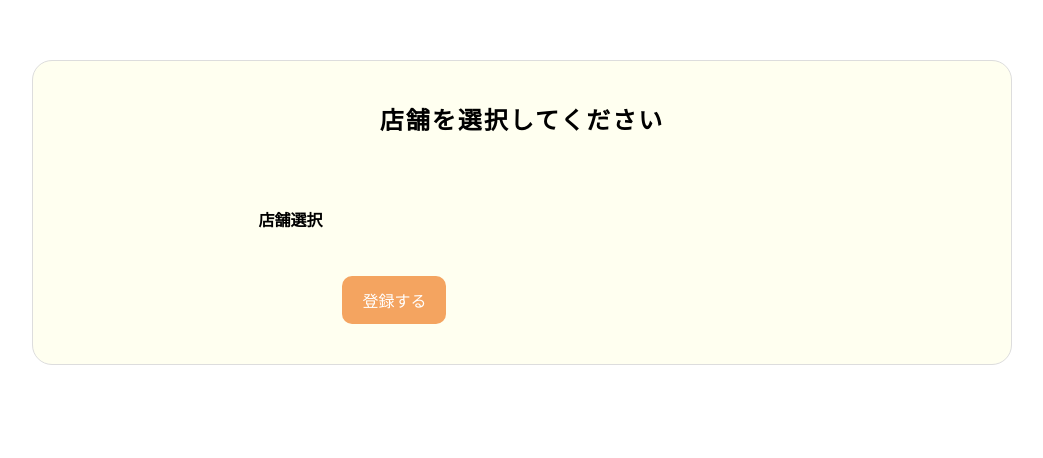
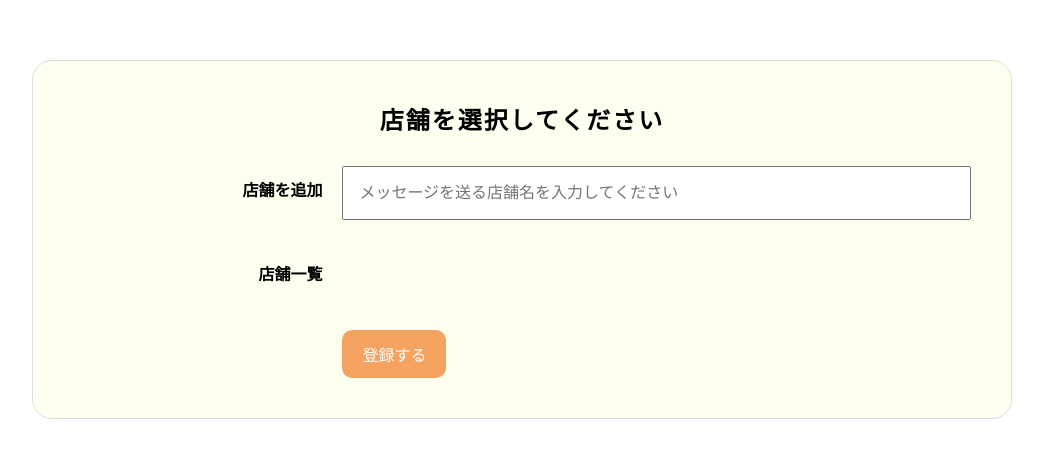
Before and after one commit to sosososo24/sketto, a Rails app: page /groups/new in a window 1280 px wide. Shown: the top 458 px of the page, without its empty margins (118-1161 px from the left). Run offline with Rails 7, Linux system fonts and the light colour scheme; data that the repository does not hold is empty; style sheets or scripts are compiled from the project's sources; parts of the project's set-up code (start-up, migrations or seed data) failed here and were passed over; some libraries are stand-ins or nearby versions.

Commit message:
インクリメンタルサーチ

```diff
--- /dev/null
+++ b/app/assets/javascripts/user.js
@@ -0,0 +1,72 @@
+$(function() {
+  function addStore(store) {
+    let html = `
+      <div class="chat-group-user clearfix">
+        <p class="chat-group-user__name">${store.name}</p>
+        <div class="user-search-add chat-group-user__btn chat-group-user__btn--add" data-store-id="${store.id}" data-store-name="${store.name}">追加</div>
+      </div>
+    `;
+    $("#user-search-result").append(html);
+  }
+
+  function addNoStore() {
+    let html = `
+      <div class="chat-group-user clearfix">
+        <p class="chat-group-user__name">ユーザーが見つかりません</p>
+      </div>
+    `;
+    $("#user-search-result").append(html);
+  }
+  function addDeleteStore(name, id) {
+    let html = `
+    <div class="chat-group-user clearfix" id="${id}">
+      <p class="chat-group-user__name">${name}</p>
+      <div class="user-search-remove chat-group-user__btn chat-group-user__btn--remove js-remove-btn" data-store-id="${id}" data-user-name="${name}">削除</div>
+    </div>`;
+    $(".js-add-user").append(html);
+  }
+  function addMember(storeId) {
+    let html = `<input value="${storeId}" name="group[store_ids][]" type="hidden" id="group_user_ids_${storeId}" />`;
+    $(`#${storeId}`).append(html);
+  }
+  $("#user-search-field").on("keyup", function() {
+    let input = $("#user-search-field").val();
+    $.ajax({
+      type: "GET",
+      url: "/users",
+      data: { keyword: input },
+      dataType: "json"
+    })
+      .done(function(stores) {
+        $("#user-search-result").empty();
+
+        if (stores.length !== 0) {
+          stores.forEach(function(store) {
+            addStore(store);
+          });
+        } else if (input.length == 0) {
+          return false;
+        } else {
+          addNoStore();
+        }
+      })
+      .fail(function() {
+        alert("通信エラーです。ユーザーが表示できません。");
+      });
+  });
+  $(document).on("click", ".chat-group-user__btn--add", function() {
+    console.log
+    const storeName = $(this).attr("data-store-name");
+    const storeId = $(this).attr("data-store-id");
+    $(this)
+      .parent()
+      .remove();
+    addDeleteStore(storeName, storeId);
+    addMember(storeId);
+  });
+  $(document).on("click", ".chat-group-user__btn--remove", function() {
+    $(this)
+      .parent()
+      .remove();
+  });
+});
--- a/app/assets/stylesheets/modules/_messages.scss
+++ b/app/assets/stylesheets/modules/_messages.scss
@@ -90,11 +90,27 @@
         width: 500px;
         text-align: center;
         line-height: 50px;
+        margin: 0 auto;
       }
       &-store {
         color: #696969;
         font-size: 20px;
         font-weight: bold;
+      }
+      &-edit {
+        width: 50px;
+        height: 40px;
+        margin-right: 30px;
+        font-size: 16px;
+        border: solid 1px #a0522d;
+        border-radius: 10px;
+        line-height: 40px;
+        text-align: center;
+        cursor: pointer;
+        &-btn {
+          text-decoration: none;
+          color: #a0522d;
+        }
       }
     }
     &__body {
--- a/app/controllers/stores_controller.rb
+++ b/app/controllers/stores_controller.rb
@@ -1,4 +1,5 @@
 class StoresController < ApplicationController
+
 
   def edit
   end
--- a/app/views/groups/_form.html.erb
+++ b/app/views/groups/_form.html.erb
@@ -15,22 +15,33 @@
   <% end %>
   <div class="chat-group-form__field">
     <div class="chat-group-form__field--left">
+      <label class="chat-group-form__label" for="chat_group_店舗を追加">店舗を追加</label>
+    </div>
+    <div class="chat-group-form__field--right">
+      <div class="chat-group-form__search clearfix">
+        <input class="chat-group-form__input" id="user-search-field" placeholder= "メッセージを送る店舗名を入力してください" type="text" >
+      </div>
+      <div id="user-search-result"></div>
+    </div>
+
+
+    <div class="chat-group-form__field--left">
     </div>
     <div class="chat-group-form__field--right">
     </div>
   </div>
-  <div class="chat-group-form__field clearfix"></div>
-  <%# この部分はインクリメンタルサーチ（ユーザー追加の非同期化のときに使用します %>
+
   <div class="chat-group-form__field clearfix">
     <div class="chat-group-form__field--left">
-      <label class="chat-group-form__label" for="fsda">店舗選択</label>
+      <label class="chat-group-form__label" for="chat_group_チャットメンバー">店舗一覧</label>
     </div>
     <div class="chat-group-form__field--right">
-    <%# グループ作成機能の追加時はここにcollection_check_boxesの記述を入れてください %>
-      <%= f.collection_check_boxes :store_ids, Store.all, :id, :name %>
-      <%# この部分はインクリメンタルサーチ（ユーザー追加の非同期化のときに使用します %>
+      <div class="js-add-user" id="chat-group-users">
+        <input name="group[store_ids][]" type="hidden">
+      </div>
     </div>
   </div>
+
   <div class="chat-group-form__field clearfix">
     <div class="chat-group-form__field--left"></div>
     <div class="chat-group-form__field--right">
--- a/app/views/groups/edit.html.erb
+++ b/app/views/groups/edit.html.erb
@@ -1,4 +1,4 @@
 <div class="chat-group-form">
-  <h1>チャットグループ編集</h1>
+  <h1>メッセージ編集</h1>
   <%= render partial: 'form', locals: { group: @group } %>
 </div>
--- a/config/routes.rb
+++ b/config/routes.rb
@@ -10,7 +10,7 @@ Rails.application.routes.draw do
     registrations: 'stores/registrations'
   }
   root "top#index"
-  resources :users, only: [:edit, :update]
+  resources :users, only: [:index, :edit, :update]
   resources :stores, only: [:edit, :update]
   resources :groups, only: [:index,:new, :create, :edit, :update] do
     resources :messages, only: [:index, :create]
```
Also changed, not shown: app/controllers/users_controller.rb (+9 -0 lines), app/views/messages/index.html.erb (+7 -0 lines), app/views/users/index.json.jbuilder (added).
